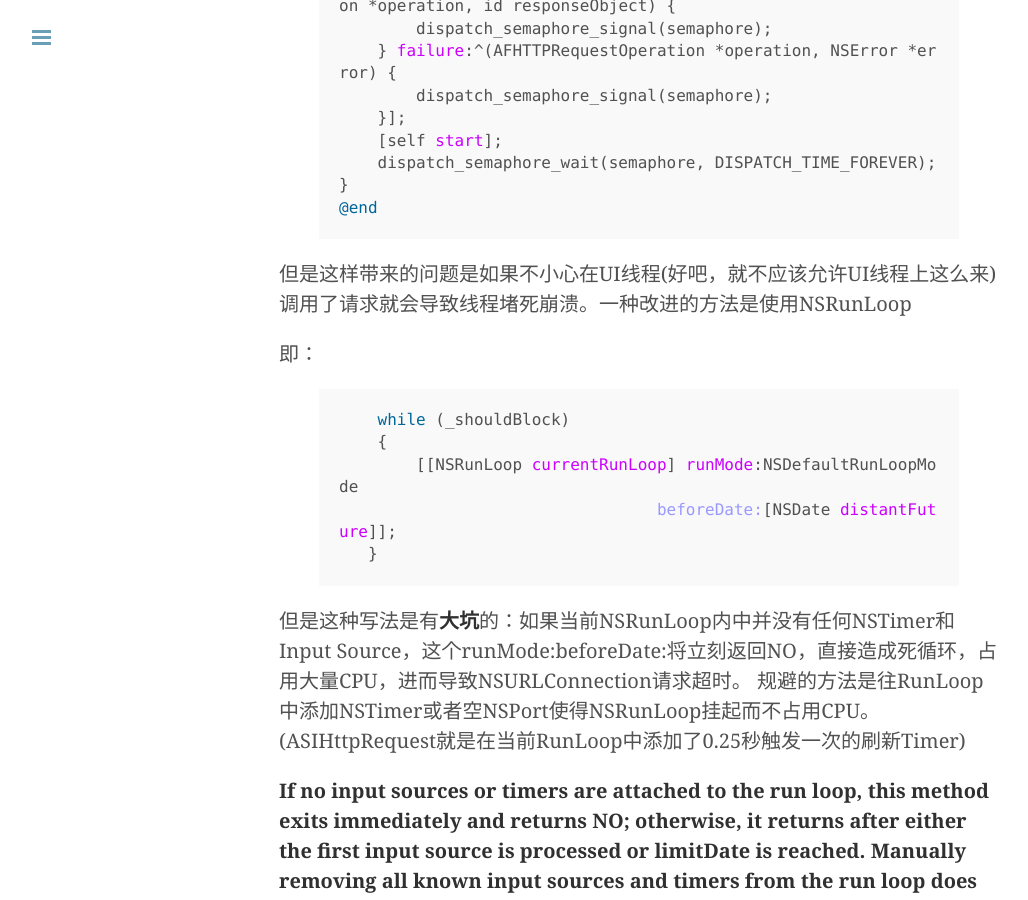
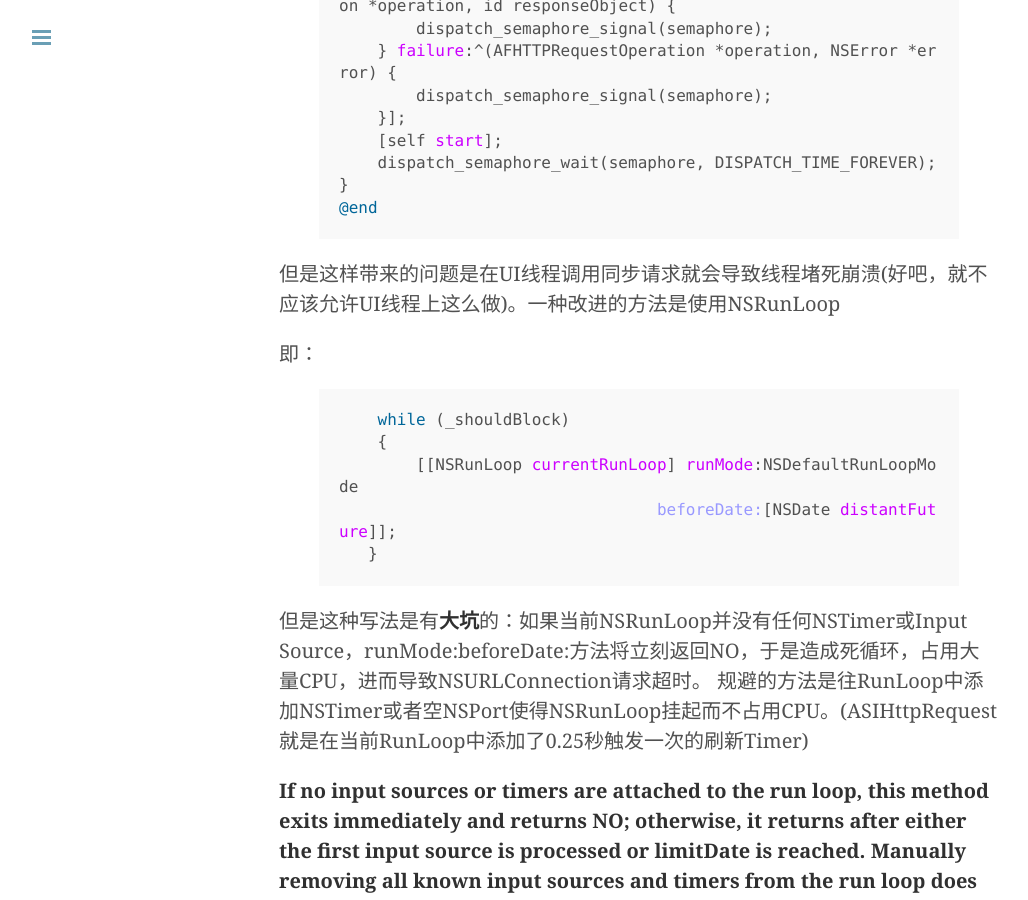
Before and after one commit to xiangwangfeng/xiangwangfeng.github.io, a Jekyll site: the page built from _posts/2014-11-29-NSURLProtocol和NSRunLoop的那些坑.md, in a window 1280 px wide and 900 px high, scrolled down 5807 px. Shown: the whole window, without its empty margins (1-1029 px from the left). Built offline with Jekyll 4.4.1, drawn with Linux system fonts in a browser that asks for light colours; some web fonts are replaced; Markdown is read by kramdown in place of the engine named in the settings.

Commit message:
Update 2014-11-29-NSURLProtocol和NSRunLoop的那些坑.md

```diff
--- a/_posts/2014-11-29-NSURLProtocol和NSRunLoop的那些坑.md
+++ b/_posts/2014-11-29-NSURLProtocol和NSRunLoop的那些坑.md
@@ -185,7 +185,7 @@ didReceiveResponse:(NSURLResponse *)response
 }
 @end
 {% endhighlight %}
-但是这样带来的问题是如果不小心在UI线程(好吧，就不应该允许UI线程上这么来)调用了请求就会导致线程堵死崩溃。一种改进的方法是使用NSRunLoop
+但是这样带来的问题是在UI线程调用同步请求就会导致线程堵死崩溃(好吧，就不应该允许UI线程上这么做)。一种改进的方法是使用NSRunLoop
 
 即：
 {% highlight objc %}
@@ -197,6 +197,6 @@ didReceiveResponse:(NSURLResponse *)response
 {% endhighlight %}
 
 
-但是这种写法是有**大坑**的：如果当前NSRunLoop内中并没有任何NSTimer和Input Source，这个runMode:beforeDate:将立刻返回NO，直接造成死循环，占用大量CPU，进而导致NSURLConnection请求超时。 规避的方法是往RunLoop中添加NSTimer或者空NSPort使得NSRunLoop挂起而不占用CPU。(ASIHttpRequest就是在当前RunLoop中添加了0.25秒触发一次的刷新Timer)
+但是这种写法是有**大坑**的：如果当前NSRunLoop并没有任何NSTimer或Input Source，runMode:beforeDate:方法将立刻返回NO，于是造成死循环，占用大量CPU，进而导致NSURLConnection请求超时。 规避的方法是往RunLoop中添加NSTimer或者空NSPort使得NSRunLoop挂起而不占用CPU。(ASIHttpRequest就是在当前RunLoop中添加了0.25秒触发一次的刷新Timer)
 
 **If no input sources or timers are attached to the run loop, this method exits immediately and returns NO; otherwise, it returns after either the first input source is processed or limitDate is reached. Manually removing all known input sources and timers from the run loop does not guarantee that the run loop will exit immediately. OS X may install and remove additional input sources as needed to process requests targeted at the receiver’s thread. Those sources could therefore prevent the run loop from exiting.**
```
